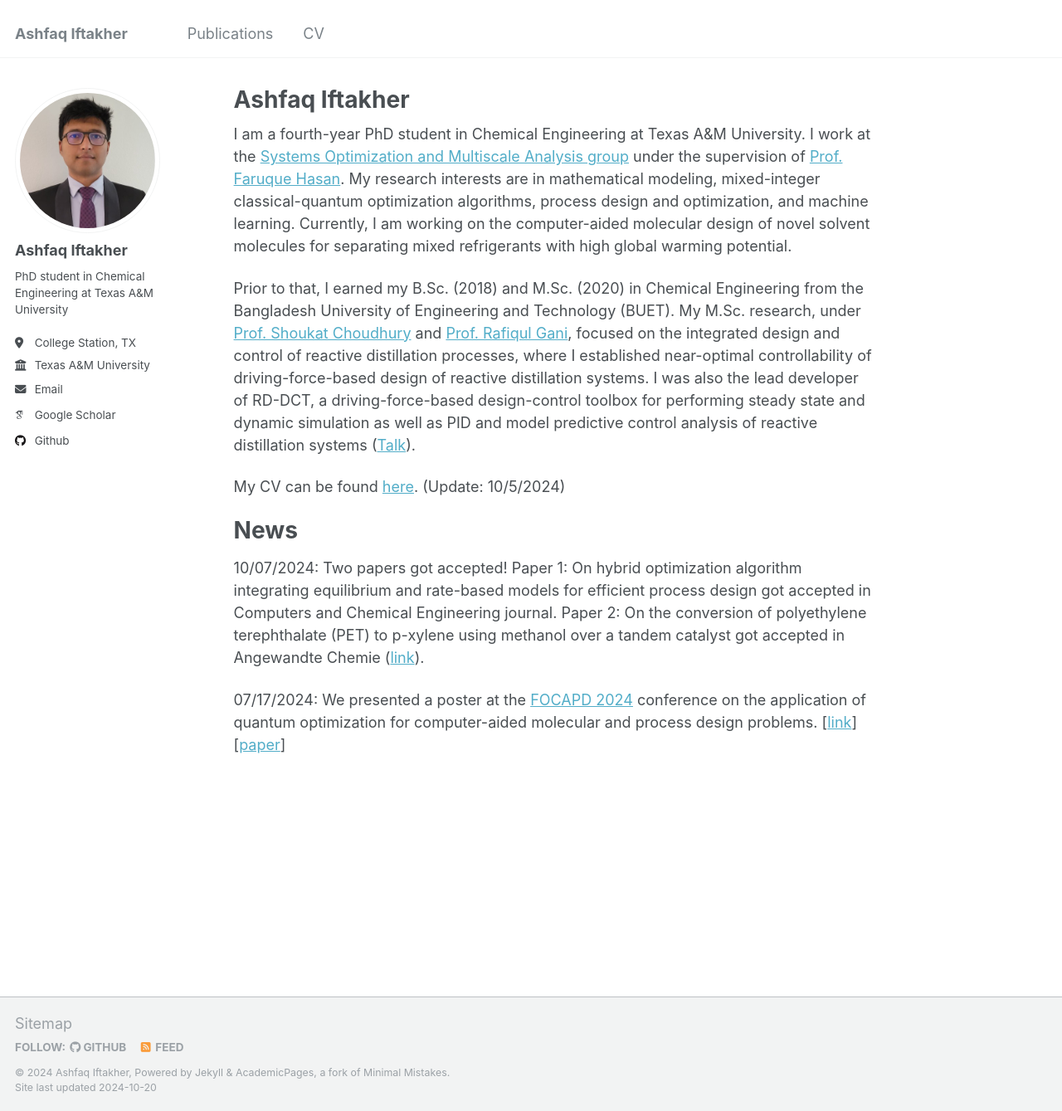
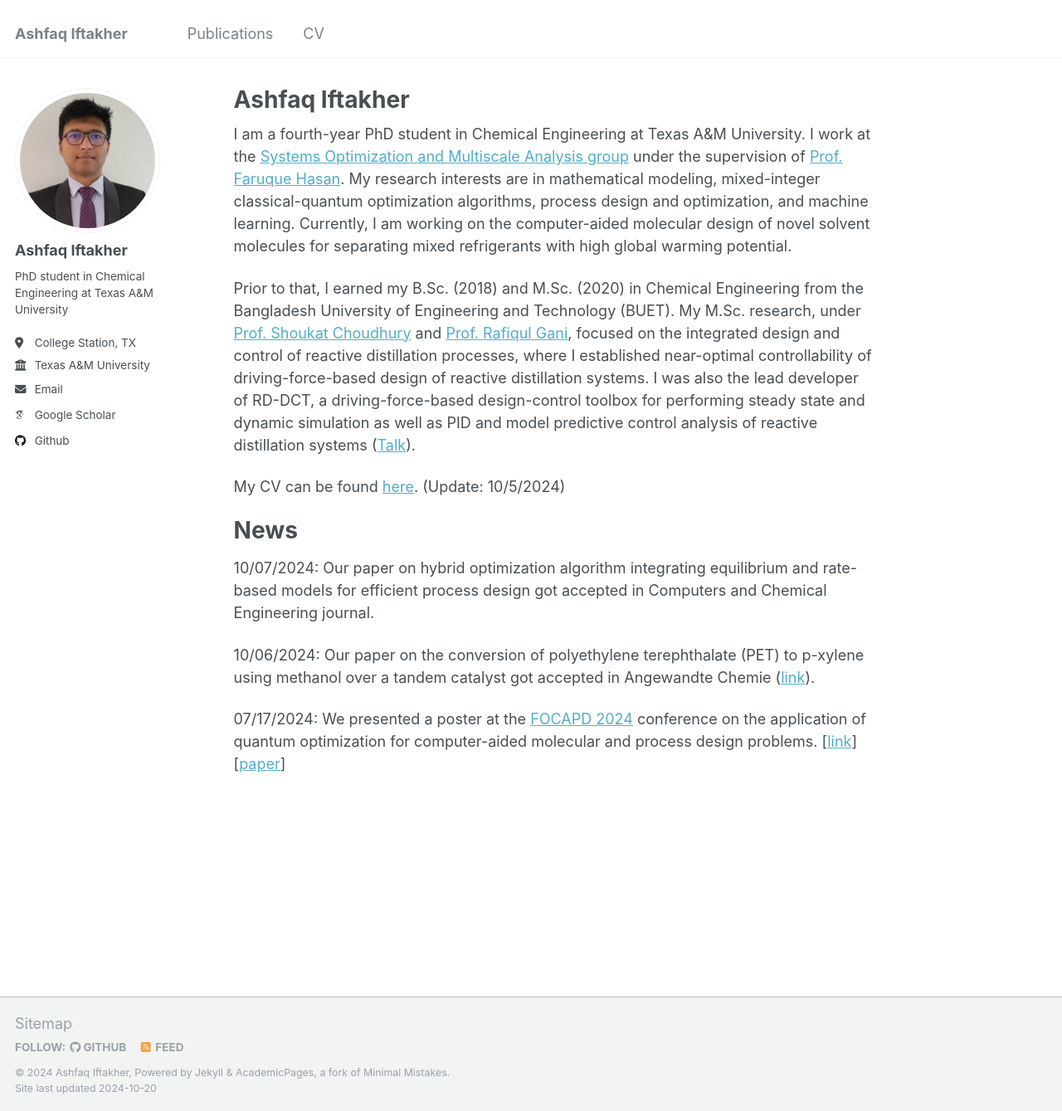
Before and after one commit to aiftakher/aiftakher.github.io, a Jekyll site: the page built from _pages/about.md, in a window 1280 px wide and 1339 px high. Shown: the whole window at 83% size. Built offline with Jekyll 4.4.1, drawn with Linux system fonts in a browser that asks for light colours; some web fonts are replaced.

Commit message:
Update about.md

```diff
--- a/_pages/about.md
+++ b/_pages/about.md
@@ -15,6 +15,8 @@ My CV can be found [here](https://aiftakher.github.io/files/1.1_Ashfaq_CV.pdf).
 
 News
 ======
-10/07/2024: Two papers got accepted! Paper 1: On hybrid optimization algorithm integrating equilibrium and rate-based models for efficient process design got accepted in Computers and Chemical Engineering journal. Paper 2: On the conversion of polyethylene terephthalate (PET) to p-xylene using methanol over a tandem catalyst got accepted in Angewandte Chemie ([link](https://onlinelibrary.wiley.com/doi/10.1002/anie.202416384#)).
+10/07/2024: Our paper on hybrid optimization algorithm integrating equilibrium and rate-based models for efficient process design got accepted in Computers and Chemical Engineering journal.
+
+10/06/2024: Our paper on the conversion of polyethylene terephthalate (PET) to p-xylene using methanol over a tandem catalyst got accepted in Angewandte Chemie ([link](https://onlinelibrary.wiley.com/doi/10.1002/anie.202416384#)).
 
 07/17/2024: We presented a poster at the [FOCAPD 2024](https://focapd.cache.org/) conference on the application of quantum optimization for computer-aided molecular and process design problems. [[link](https://psecommunity.org/LAPSE:2024.1540)][[paper](https://psecommunity.org/wp-content/plugins/wpor/includes/file/2407/LAPSE-2024.1540-1v1.pdf)]
```
